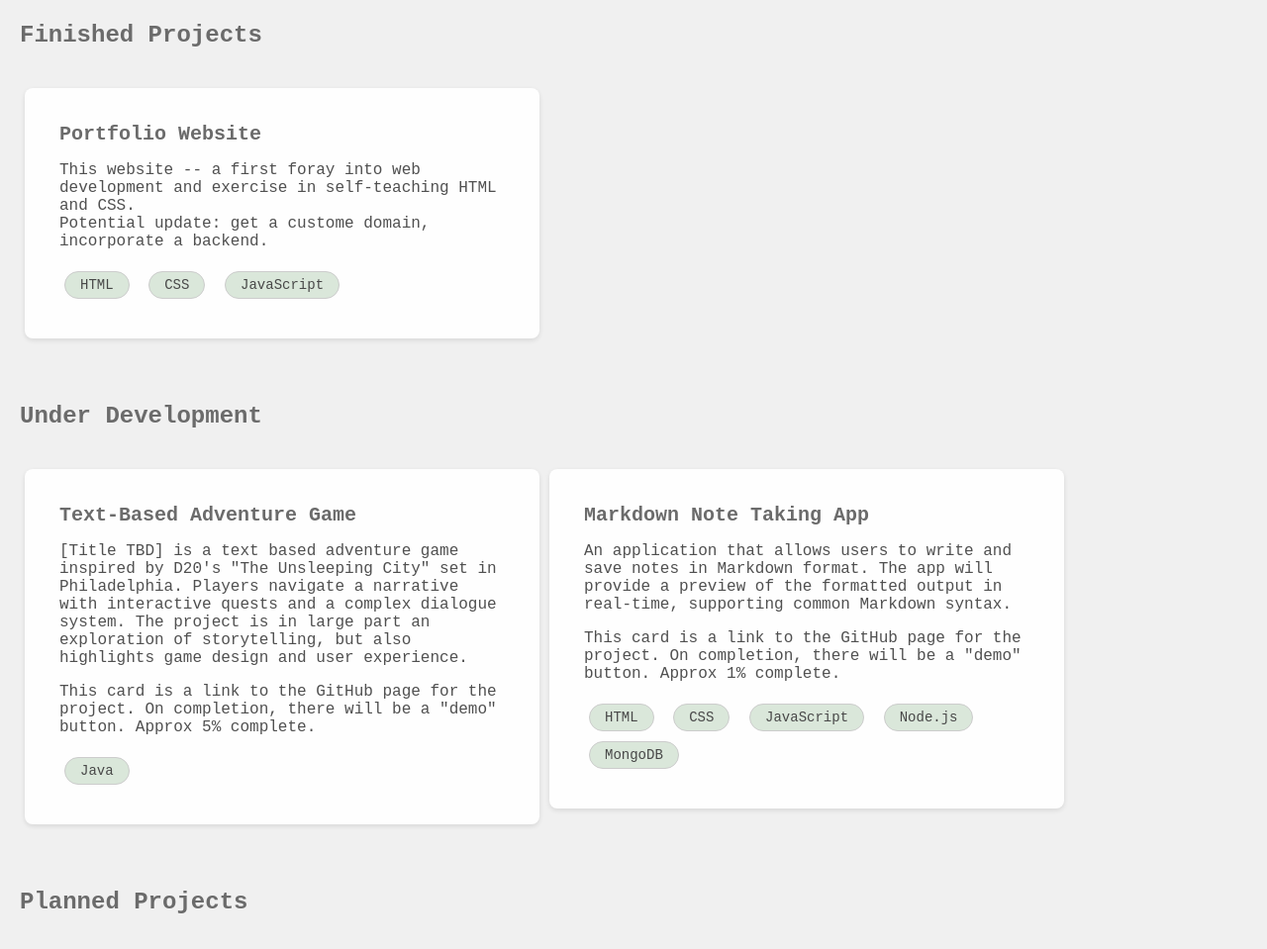
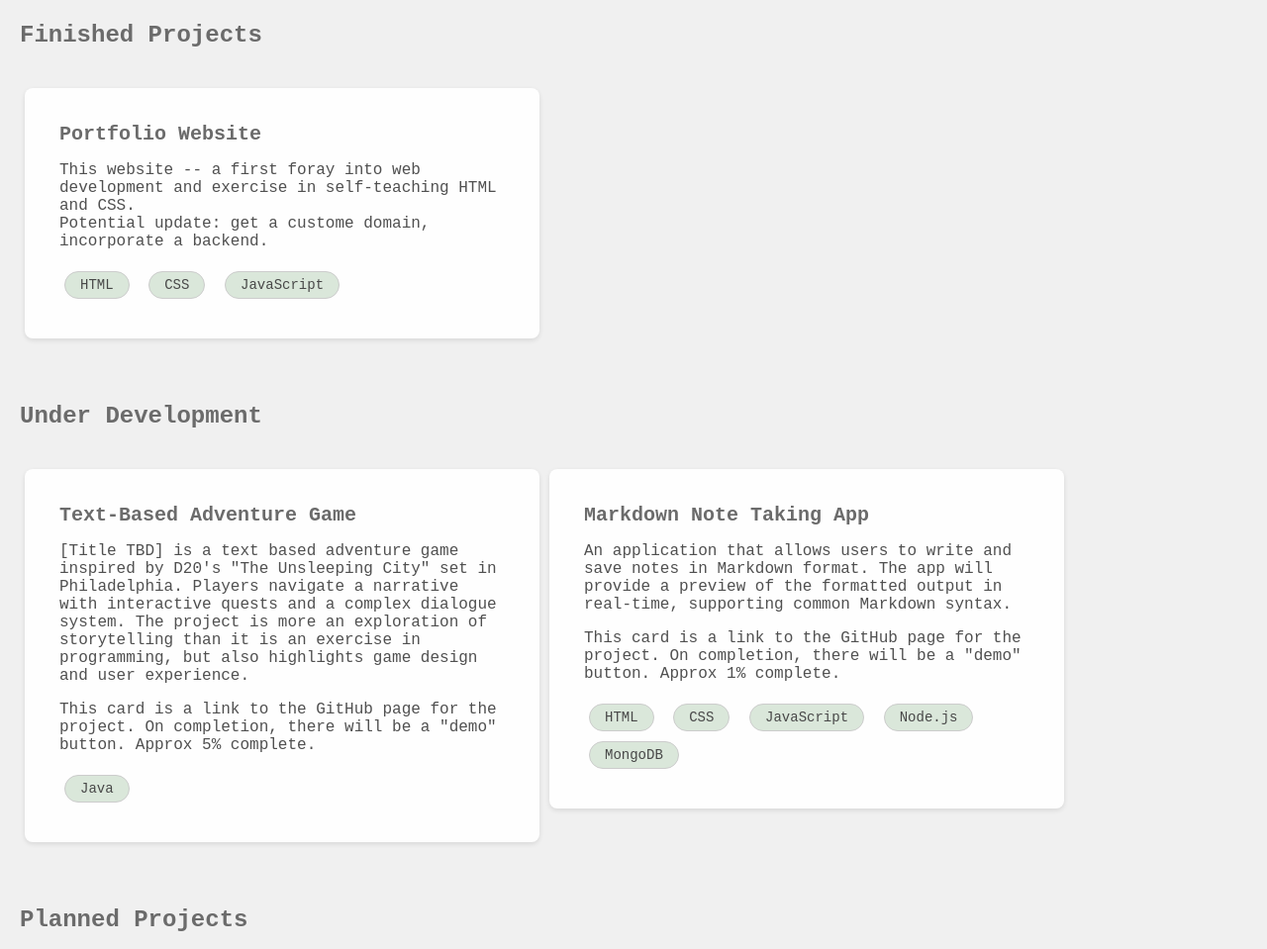
Before and after one commit to nicktagliamonte/nicktagliamonte.github.io, a plain HTML site: page projects.html in a window 1280 px wide. Shown: the part 138-1097 px from the top of the page at 99% size. Drawn offline with Linux system fonts and the light colour scheme; a script that the page names is missing.

Commit message:
updated text content

```diff
--- a/projects.html
+++ b/projects.html
@@ -113,9 +113,8 @@
                         <p>
                             [Title TBD] is a text based adventure game inspired by D20's "The Unsleeping City" set in
                             Philadelphia. Players navigate a narrative with
-                            interactive quests and a complex dialogue system. The project is in large part an
-                            exploration of storytelling, but also highlights game
-                            design and user experience.
+                            interactive quests and a complex dialogue system. The project is more an exploration of storytelling than it is an exercise in programming,
+                            but also highlights game design and user experience.
                         </p>
                         <p>
                             This card is a link to the GitHub page for the project. On completion, there will be a
```
